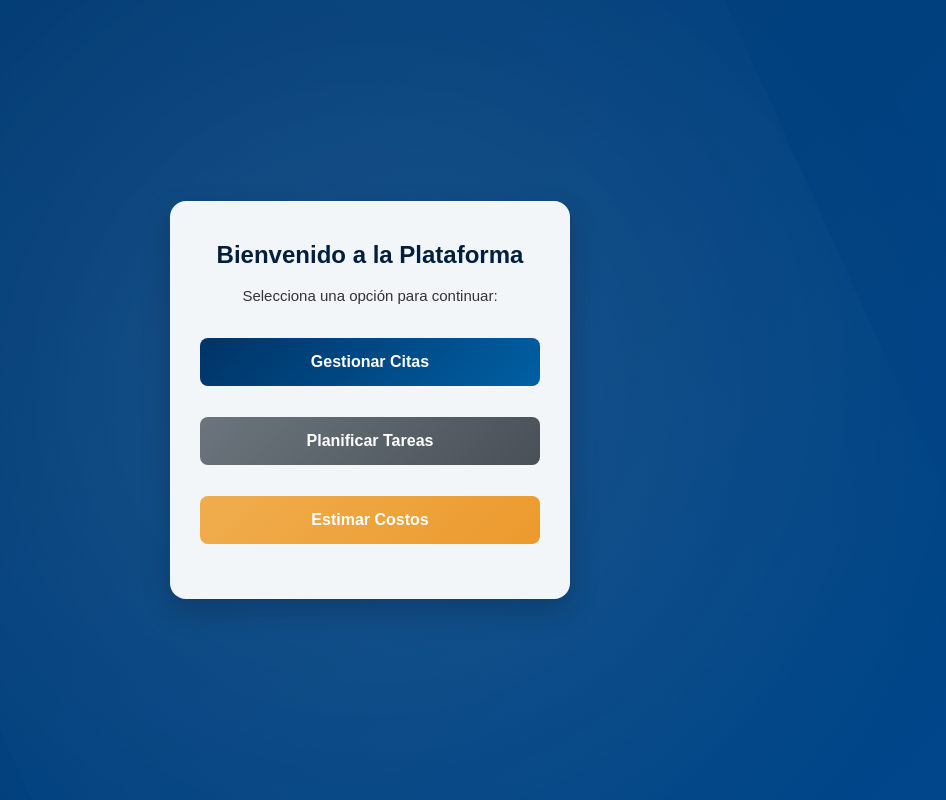
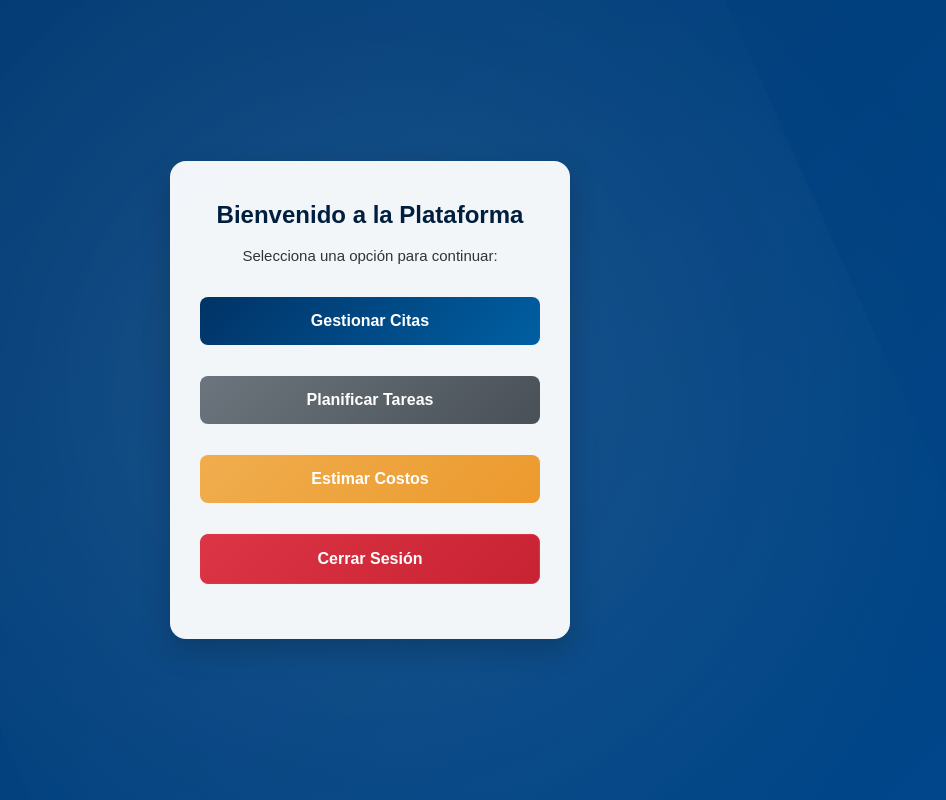
Before and after one commit to JulianaSosa99/front-worknest, a React (Vite) app: page /main in a window 1280 px wide. Shown: the whole page, without its empty margins (270-1216 px from the left). Built offline with nearby package versions, Linux system fonts and the light colour scheme.

Commit message:
New: Exit Button

```diff
--- a/src/pages/MainPage.css
+++ b/src/pages/MainPage.css
@@ -25,7 +25,7 @@
   left: -10%;
   width: 120%;
   height: 120%;
-  background: radial-gradient(circle, rgba(255,255,255,0.05) 20%, transparent 70%);
+  background: radial-gradient(circle, rgba(255, 255, 255, 0.05) 20%, transparent 70%);
   animation: floatBubbles 30s linear infinite;
   z-index: 0;
 }
@@ -36,15 +36,24 @@
 }
 
 @keyframes gradientMove {
-  0% { background-position: 0% 50%; }
-  50% { background-position: 100% 50%; }
-  100% { background-position: 0% 50%; }
+  0% {
+    background-position: 0% 50%;
+  }
+
+  50% {
+    background-position: 100% 50%;
+  }
+
+  100% {
+    background-position: 0% 50%;
+  }
 }
 
 @keyframes floatBubbles {
   0% {
     transform: translateY(0) rotate(0deg);
   }
+
   100% {
     transform: translateY(-100px) rotate(360deg);
   }
@@ -129,3 +138,14 @@
 .main-card .btn-warning:hover {
   background: linear-gradient(135deg, #e6952a, #d98500);
 }
+
+.btn-danger {
+  background: linear-gradient(135deg, #dc3545, #c82333);
+  color: white;
+  border: none;
+  transition: background 0.3s ease;
+}
+
+.btn-danger:hover {
+  background: linear-gradient(135deg, #bb2d3b, #a71d2a);
+}
--- a/src/pages/MainPage.jsx
+++ b/src/pages/MainPage.jsx
@@ -1,11 +1,16 @@
 import { useNavigate } from "react-router-dom";
-import "./MainPage.css"; // Importamos el CSS
+import "./MainPage.css";
 
 function MainPage() {
   const navigate = useNavigate();
 
   const handleNavigate = (path) => {
     navigate(path);
+  };
+
+  const handleLogout = () => {
+    localStorage.removeItem("token");
+    navigate("/");
   };
 
   return (
@@ -28,9 +33,15 @@ function MainPage() {
           </button>
           <button
             className="btn btn-warning"
-            onClick={() => navigate("/estimar-costos")}
+            onClick={() => handleNavigate("/estimar-costos")}
           >
             Estimar Costos
+          </button>
+          <button
+            className="btn btn-danger"
+            onClick={handleLogout}
+          >
+            Cerrar Sesión
           </button>
         </div>
       </div>
```
